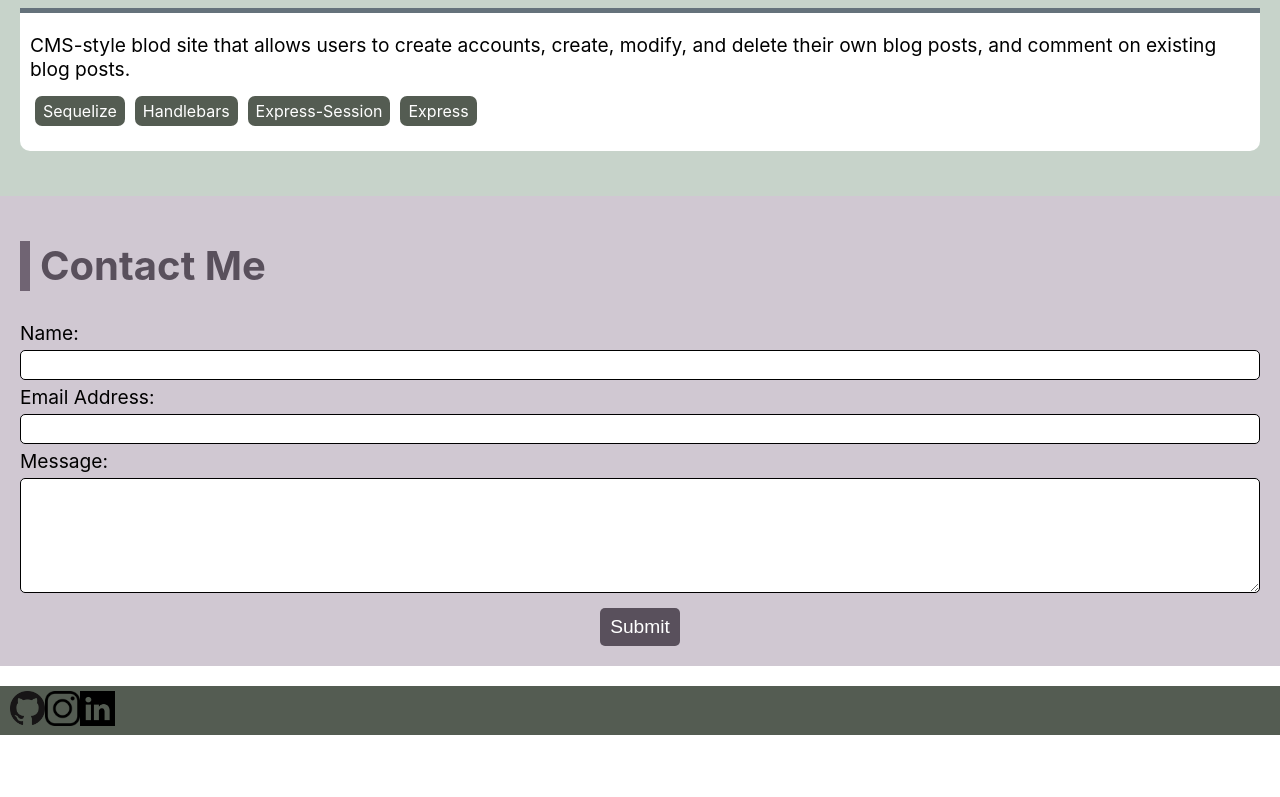
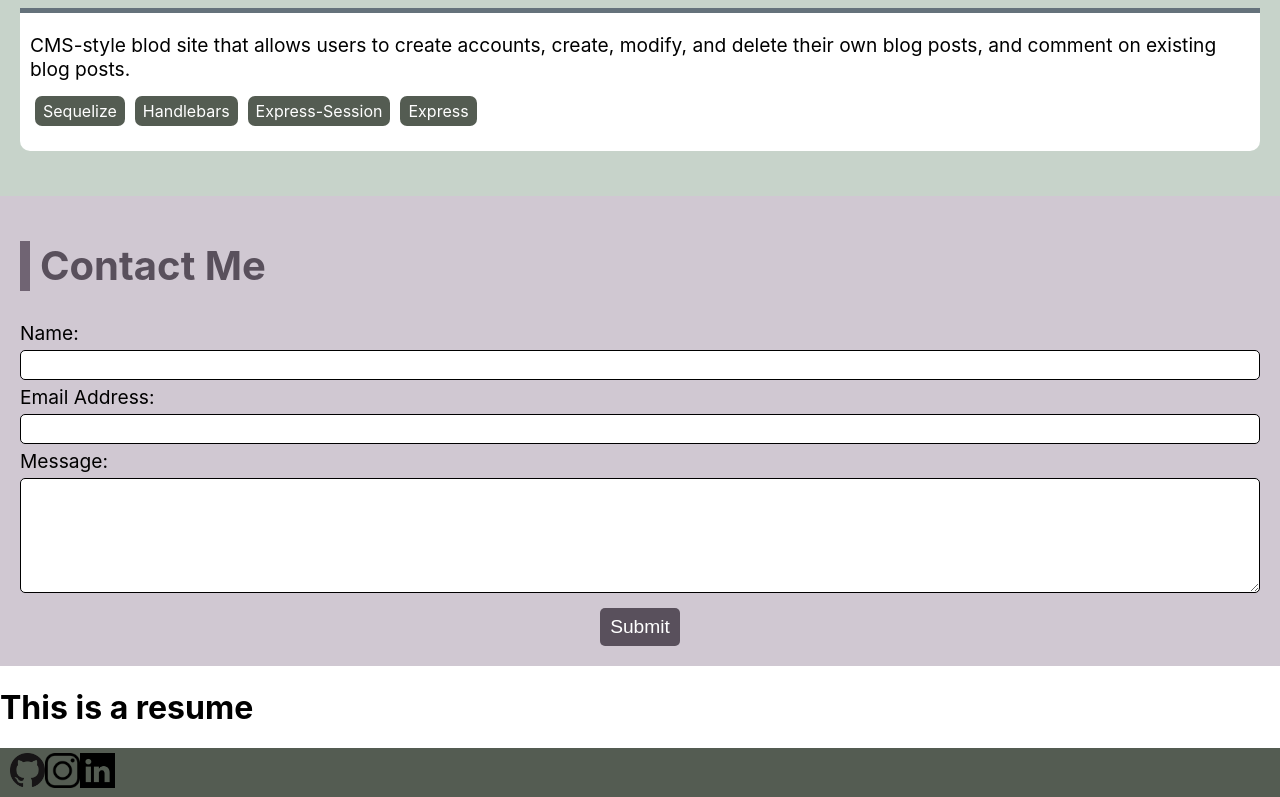
Before and after one commit to Stevtm/portfolio-v3, a React (Create React App) app: page / in a window 1280 px wide. Shown: the part 2925-3722 px from the top of the page. Before the commit the page ends 3660 px from the top, so only its background shows below. Built offline with nearby package versions, Linux system fonts and the light colour scheme.

Commit message:
add resume component

```diff
--- a/src/App.js
+++ b/src/App.js
@@ -8,6 +8,7 @@ import Title from "./components/Title";
 import About from "./components/About";
 import Portfolio from "./components/Portfolio";
 import Contact from "./components/Contact";
+import Resume from "./components/Resume";
 import Footer from "./components/Footer";
 
 const App = () => {
@@ -21,6 +22,7 @@ const App = () => {
 					<About></About>
 					<Portfolio></Portfolio>
 					<Contact></Contact>
+					<Resume></Resume>
 					<Footer></Footer>
 				</div>
 			</>
--- /dev/null
+++ b/src/components/Resume/index.js
@@ -0,0 +1,11 @@
+import React from "react";
+
+const Resume = () => {
+	return (
+		<div>
+			<h1>This is a resume</h1>
+		</div>
+	);
+};
+
+export default Resume;
```
Also changed, not shown: src/components/Resume/styles.js (added).
